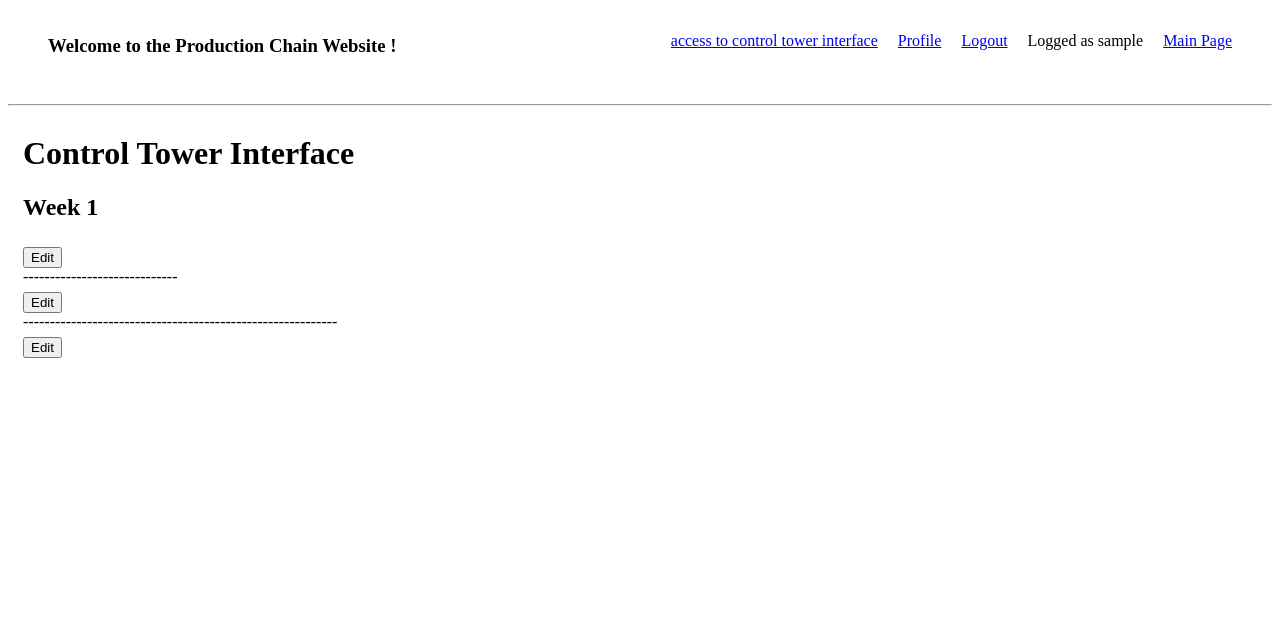
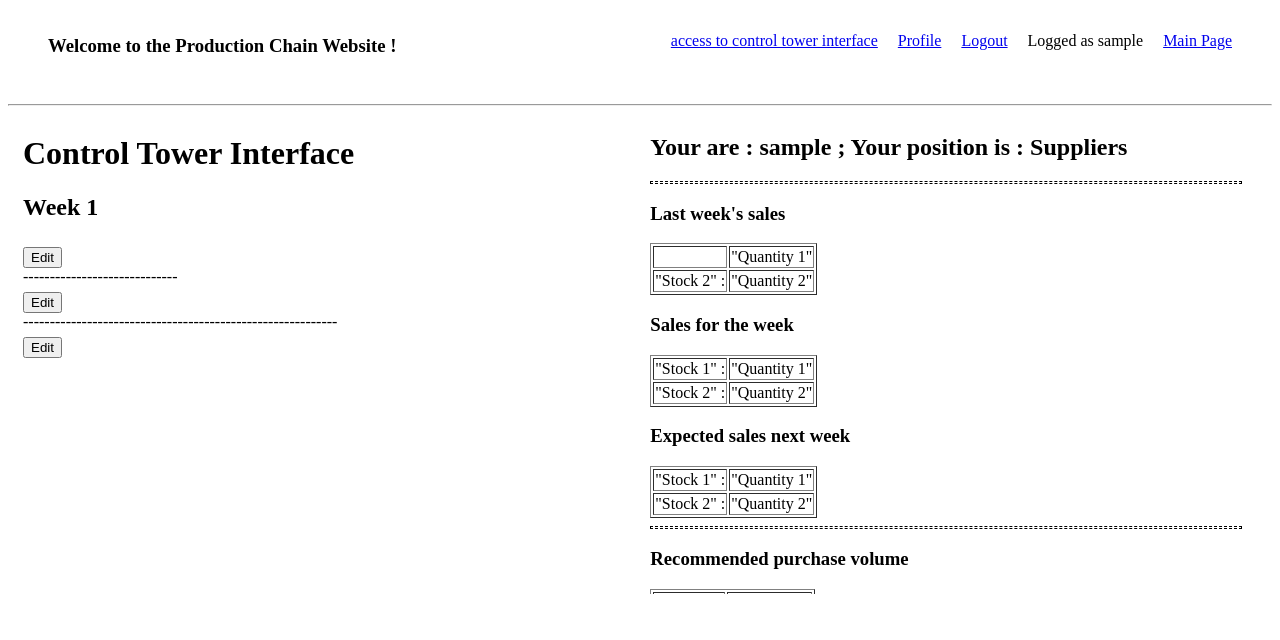
Before and after one commit to duntytelessia/supply_chain, a Django app: page /week/1/controltower/modify in a window 1280 px wide. Shown: the top 640 px of the page. Run offline with Django 4.2, Linux system fonts and the light colour scheme; a user stored in the database is signed in; data comes from the database, SQL or seed files in the repository; tables that the repository leaves empty hold one stand-in row (values such as "Sample post"); parts of the project's set-up code (start-up, migrations or seed data) failed here and were passed over.

Commit message:
updateHAO

```diff
--- a/PycharmProjects/django_Projects/Projet_1/Projet_1/settings.py
+++ b/PycharmProjects/django_Projects/Projet_1/Projet_1/settings.py
@@ -43,6 +43,7 @@ INSTALLED_APPS = [
     'data',
     'controltower.apps.ControltowerConfig',
     'week.apps.WeekConfig',
+
 
 ]
 
--- a/PycharmProjects/django_Projects/Projet_1/data/templates/data/base_generic.html
+++ b/PycharmProjects/django_Projects/Projet_1/data/templates/data/base_generic.html
@@ -36,8 +36,9 @@
              {% endblock %}
       </div>
          <!-- Simulation B -->
-      <div class="col-sm-10" style="height:480px;width:48%; overflow:scroll;float:right; margin-right: 15px;">
-        {% block simulB %}{% endblock %}
+      <div style="height:480px;width:48%; overflow:scroll;float:right; margin-right: 15px;">
+        {% block simulB %}
+        {% endblock %}
       </div>
     </div>
   </div>
--- a/PycharmProjects/django_Projects/Projet_1/data/templates/data/register.html
+++ b/PycharmProjects/django_Projects/Projet_1/data/templates/data/register.html
@@ -1,7 +1,6 @@
 {% extends 'data/base_generic.html' %}
 
 {% block title %}
-    Create User
 {% endblock %}
 
 {% block content %}
--- a/PycharmProjects/django_Projects/Projet_1/data/views.py
+++ b/PycharmProjects/django_Projects/Projet_1/data/views.py
@@ -4,8 +4,8 @@ from django.contrib.auth import get_user_model
 from django.contrib.auth.decorators import login_required
 from django.contrib.auth.models import User, Group
 from .forms import CustomUserCreationForm, UserChangeForm, ValidationForm
+from .models import Goods, Week
 
-from .models import Goods, Week
 
 User = get_user_model()
 
--- a/PycharmProjects/django_Projects/Projet_1/week/templates/week/actor.html
+++ b/PycharmProjects/django_Projects/Projet_1/week/templates/week/actor.html
@@ -1,4 +1,4 @@
-{% extends 'data/base_generic.html' %}
+{% extends 'week/form_simulB.html' %}
 {% load custom_tags %}
 {% block content %}
 <h1> Control Tower Interface</h1>
--- a/PycharmProjects/django_Projects/Projet_1/week/templates/week/base_info.html
+++ b/PycharmProjects/django_Projects/Projet_1/week/templates/week/base_info.html
@@ -1,4 +1,4 @@
-{% extends 'data/base_generic.html' %}
+{% extends 'week/form_simulB.html' %}
 
 {% block content %}
 <h1> Control Tower Interface</h1>
--- a/PycharmProjects/django_Projects/Projet_1/week/templates/week/fact.html
+++ b/PycharmProjects/django_Projects/Projet_1/week/templates/week/fact.html
@@ -1,4 +1,4 @@
-{% extends 'data/base_generic.html' %}
+{% extends 'base.html' %}
 {% load custom_tags %}
 {% block content %}
 <h1> Control Tower Interface</h1>
--- /dev/null
+++ b/PycharmProjects/django_Projects/Projet_1/week/templates/week/form_simulB.html
@@ -0,0 +1,102 @@
+{% extends 'week/supp_a.html' %}
+{% load custom_tags %}
+{% block simulB %}
+<h2>Your are : {{ user }} ; Your position is : {{ user.groups.all.0 }} </h2>
+<hr style="border:1px dashed #000; height:1px;margin-right:15px">
+<div class="last-week">
+   <h3>Last week's sales</h3>
+   <table border="col-sm-10">
+      <tr>
+         <td>
+         </td>
+         <td>"Quantity 1"</td>
+      </tr>
+      <tr>
+         <td>"Stock 2" : </td>
+         <td>"Quantity 2"</td>
+      </tr>
+   </table>
+</div>
+<div class="This-week">
+   <h3>Sales for the week</h3>
+   <table border="col-sm-10">
+      <tr>
+         <td>"Stock 1"  : </td>
+         <td>"Quantity 1"</td>
+      </tr>
+      <tr>
+         <td>"Stock 2" : </td>
+         <td>"Quantity 2"</td>
+      </tr>
+   </table>
+</div>
+<div class="Next-week">
+   <h3>Expected sales next week</h3>
+   <table border="col-sm-10">
+      <tr>
+         <td>"Stock 1" : </td>
+         <td>"Quantity 1"</td>
+      </tr>
+      <tr>
+         <td>"Stock 2" : </td>
+         <td>"Quantity 2"</td>
+      </tr>
+   </table>
+</div>
+<hr style="border:1px dashed #000; height:1px;margin-right:15px">
+<div class="Recommended">
+   <h3>Recommended purchase volume</h3>
+   <table border="col-sm-10">
+      <tr>
+         <td>"Input 1" : </td>
+         <td>"Quantity 1"</td>
+      </tr>
+      <tr>
+         <td>"Input 2" : </td>
+         <td>"Quantity 2"</td>
+      </tr>
+   </table>
+</div>
+<hr style="border:1px dashed #000; height:1px;margin-right:15px">
+<div class="Recommended">
+   <h3>Recommended sold volume</h3>
+   <table border="col-sm-10">
+      <tr>
+         <td rowspan="2">"Input 1"</td>
+         <td>"Quantity to A"</td>
+      </tr>
+      <tr>
+         <td>"Quantity to B"</td>
+      </tr>
+      <tr>
+         <td rowspan="2">"Input 2"</td>
+         <td>"Quantity to A"</td>
+      </tr>
+      <tr>
+         <td>"Quantity to B"</td>
+      </tr>
+   </table>
+</div>
+<hr style="border:1px dashed #000; height:1px;margin-right:15px">
+<h3>Email from the Control Tower Manager</h3>
+<div></div>
+<textarea rows="10" cols="40" disabled>"The message from Control Tower manager"</textarea>
+<table border="col-sm-10" style="float: right;margin-right: 15px;">
+   <tr>
+      <th>Risk</th>
+      <th>Decision-making meeting</th>
+   </tr>
+   <tr>
+      <td>"Risk1"</td>
+      <td>"Solution1"</td>
+   </tr>
+   <tr>
+      <td>"Risk2"</td>
+      <td>"Solution2"</td>
+   </tr>
+   <tr>
+      <td>"Risk3"</td>
+      <td>"Solution3"</td>
+   </tr>
+</table>
+{% endblock %}
--- a/PycharmProjects/django_Projects/Projet_1/week/templates/week/lo.html
+++ b/PycharmProjects/django_Projects/Projet_1/week/templates/week/lo.html
@@ -1,4 +1,4 @@
-{% extends 'data/base_generic.html' %}
+{% extends 'week/form_simulB.html' %}
 {% load custom_tags %}
 {% block content %}
 <h1> Control Tower Interface</h1>
--- a/PycharmProjects/django_Projects/Projet_1/week/templates/week/modify_as_controltower.html
+++ b/PycharmProjects/django_Projects/Projet_1/week/templates/week/modify_as_controltower.html
@@ -1,4 +1,4 @@
-{% extends 'data/base_generic.html' %}
+{% extends 'week/form_simulB.html' %}
 {% load custom_tags %}
 {% block content %}
 <h1> Control Tower Interface</h1>
--- a/PycharmProjects/django_Projects/Projet_1/week/templates/week/stock_supp_a.html
+++ b/PycharmProjects/django_Projects/Projet_1/week/templates/week/stock_supp_a.html
@@ -1,7 +1,6 @@
 {% extends 'week/base_info.html' %}
 {% load custom_tags %}
 {% block lambda %}
-
 <form method="post">
     {{ formset.management_form }}
     {% csrf_token %}
--- a/PycharmProjects/django_Projects/Projet_1/week/urls.py
+++ b/PycharmProjects/django_Projects/Projet_1/week/urls.py
@@ -1,11 +1,11 @@
 from django.urls import path
 
 from week.views import *
-
 urlpatterns = [
     path('', week, name='week'),
     path('notallowed/', notallowed, name='notallowed'),
     path('<int:week>/controltower/modify', modify_as_controltower, name='modify_as_controltower'),
     path('<int:week>/<str:username>', actor, name='actor'),
     path('<int:week>/<str:username>/L', actorL, name='actorL'),
+    path('<int:week>/<str:username>/L', simulb, name='simulb')
 ]
--- a/PycharmProjects/django_Projects/Projet_1/week/views.py
+++ b/PycharmProjects/django_Projects/Projet_1/week/views.py
@@ -29,7 +29,7 @@ def week(request):
     if request.user.is_superuser:
         return render(request, 'week/week.html', context=context)
     else:
-        return redirect('/week/'+str(last_week.week)+'/'+request.user.username)
+        return redirect('/week/' + str(last_week.week) + '/' + request.user.username)
 
 
 @user_passes_test(lambda u: u.is_superuser)
@@ -97,12 +97,11 @@ def modify_as_controltower(request, week):
             list_a1.append(id)
             keys_a1.append(seller.codename + good.idG)
 
-
     # form creation
     TransactionFormSet = modelformset_factory(Transaction, fields=['quanT', 'priceT'],
                                               labels={'quanT': 'Q', 'priceT': 'P'}, extra=0)
     OrderFormSet = modelformset_factory(Order, fields=['quanO'],
-                                              labels={'quanO': 'Q'}, extra=0)
+                                        labels={'quanO': 'Q'}, extra=0)
 
     if request.method == 'POST':
         if 'submitA' in request.POST:
@@ -147,11 +146,10 @@ def modify_as_controltower(request, week):
     formlayout(formset_a1, keys_a1, dict_a1)
     context.update({'formset_a1': formset_a1})
 
-
     return render(request, 'week/modify_as_controltower.html', context=context)
 
+
 def actorL(request, week, username):
-
     # initializations
     user = User.objects.get(username__exact=username)
     group = user.groups.all().first()
@@ -193,12 +191,13 @@ def actorL(request, week, username):
         for seller in seller_sales:
             for buyer in buyer_sales:
                 for good in goods_sales:
-                    id = seller.codename + buyer.codename + good.idG + str(week.week)+ '-' + request.user.codename
+                    id = seller.codename + buyer.codename + good.idG + str(week.week) + '-' + request.user.codename
                     tran_exists = Transaction.objects.filter(idT=id).exists()
                     if Transaction.objects.filter(idT__exact=id).exists():
                         tran = Transaction.objects.get(idT__exact=id)
                     else:
-                        tran = Transaction(idT=id, sellerT=seller, goods=good, buyerT=buyer, dateT=week, transporter=user)
+                        tran = Transaction(idT=id, sellerT=seller, goods=good, buyerT=buyer, dateT=week,
+                                           transporter=user)
                     tran.save()
                     ids_sales.append(id)
                     keys_sales.append(seller.codename + buyer.codename + good.idG)
@@ -258,8 +257,8 @@ def actorL(request, week, username):
             context.update({'form_validate': form_validate})
         return render(request, 'week/lo.html', context=context)
 
+
 def actor(request, week, username):
-
     # initializations
     user = User.objects.get(username__exact=username)
     group = user.groups.all().first()
@@ -280,11 +279,11 @@ def actor(request, week, username):
     if quann <= cap:
         num = 0
     else:
-        num = int((quann - cap) / eff)+1
+        num = int((quann - cap) / eff) + 1
 
     # get logistics out of this page
     if group.name == 'Logistics':
-        return redirect('/week/' + str(week)+'/'+user.username+'/L')
+        return redirect('/week/' + str(week) + '/' + user.username + '/L')
     if group.name == 'Suppliers_A':
         goods_stock = Goods.objects.filter(idG__in=['R1', 'R3', 'P1', 'P3'])
         goods_buy = Goods.objects.filter(idG__in=['R1', 'R3'])
@@ -400,7 +399,8 @@ def actor(request, week, username):
                     tran.save()
                     ids_buy.append(id)
                     keys_buy.append(seller.codename + logic.codename + good.idG)
-                    dict_info_buy.update({seller.codename + logic.codename + good.idG: Transaction.objects.get(idT__exact=id)})
+                    dict_info_buy.update(
+                        {seller.codename + logic.codename + good.idG: Transaction.objects.get(idT__exact=id)})
     else:
         for good in goods_buy:
             for seller in seller_buy:
@@ -511,7 +511,7 @@ def actor(request, week, username):
         OrderFormSet = modelformset_factory(Order, fields=['quanO'],
                                             labels={'quanO': 'Q'}, extra=0)
         SalesFormSet = modelformset_factory(Transaction, formset=BaseSalesFormset, fields=['quanT', 'priceT'],
-                                                  labels={'quanT': 'Q', 'priceT': 'P'}, extra=0)
+                                            labels={'quanT': 'Q', 'priceT': 'P'}, extra=0)
 
     # forms
     if group.name == "Factories":
@@ -661,10 +661,12 @@ def actor(request, week, username):
         context['formset_buy'] = formset_buy
         context['formset_order'] = formset_order
 
-
     return render(request, 'week/actor.html', context=context)
-
 
 
 def notallowed(request):
     return render(request, 'week/notallowed.html')
+
+
+def simulb(request, week, username):
+    return render(request, 'week/form_simulB.html')
```
Also changed, not shown: PycharmProjects/django_Projects/Projet_1/data/templates/data/index.html (+1 -92 lines).
